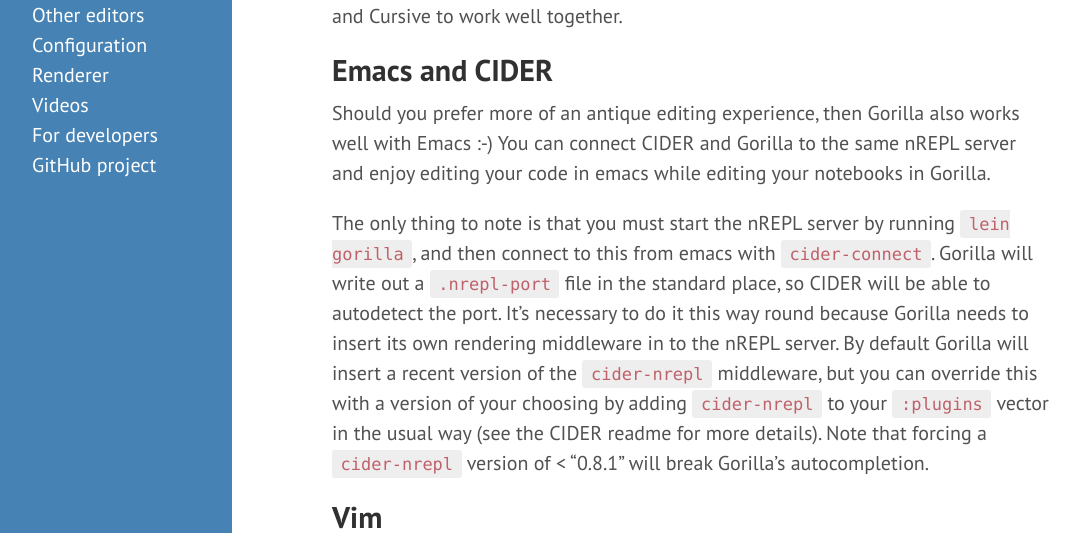
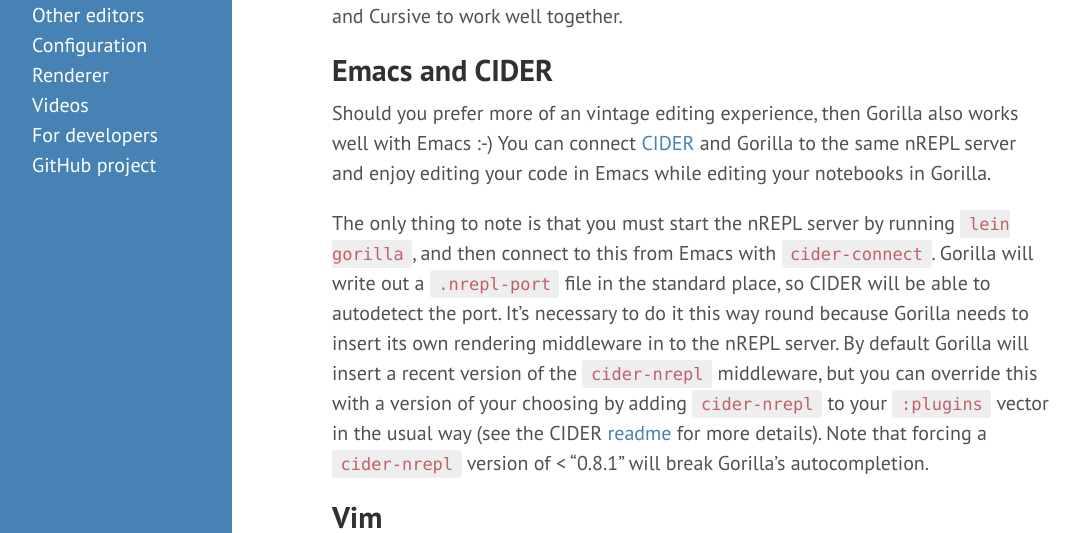
Before and after one commit to JonyEpsilon/gorilla-repl.org, a Jekyll site: the page built from editors.md, in a window 1280 px wide and 900 px high, scrolled down 557 px. Shown: the part 160-693 px from the top of the window, without its empty margins (8-1089 px from the left). Built offline with Jekyll 4.4.1, drawn with Linux system fonts in a browser that asks for light colours; Markdown is read by kramdown in place of the engine named in the settings; comment, search, counter and statistics services are not loaded.

Commit message:
Update the Emacs section
Mostly small changes.

```diff
--- a/editors.md
+++ b/editors.md
@@ -27,16 +27,16 @@ work well together.
 
 ## Emacs and CIDER
 
-Should you prefer more of an antique editing experience, then Gorilla also works well with Emacs :-) You can connect
-CIDER and Gorilla to the same nREPL server and enjoy editing your code in emacs while editing your notebooks in
+Should you prefer more of an vintage editing experience, then Gorilla also works well with Emacs :-) You can connect
+[CIDER](https://github.com/clojure-emacs/cider) and Gorilla to the same nREPL server and enjoy editing your code in Emacs while editing your notebooks in
 Gorilla.
 
 The only thing to note is that you must start the nREPL server by running `lein gorilla`, and then connect to
-this from emacs with `cider-connect`. Gorilla will write out a `.nrepl-port` file in the standard place, so CIDER will
+this from Emacs with `cider-connect`. Gorilla will write out a `.nrepl-port` file in the standard place, so CIDER will
 be able to autodetect the port. It's necessary to do it this way round because Gorilla needs to insert its own rendering
 middleware in to the nREPL server. By default Gorilla will insert a recent version of the `cider-nrepl` middleware, but
 you can override this with a version of your choosing by adding `cider-nrepl` to your `:plugins` vector in the usual
-way (see the CIDER readme for more details). Note that forcing a `cider-nrepl` version of < "0.8.1" will break Gorilla's
+way (see the CIDER [readme](https://github.com/clojure-emacs/cider/blob/master/README.md) for more details). Note that forcing a `cider-nrepl` version of < "0.8.1" will break Gorilla's
 autocompletion.
 
 ## Vim
```
